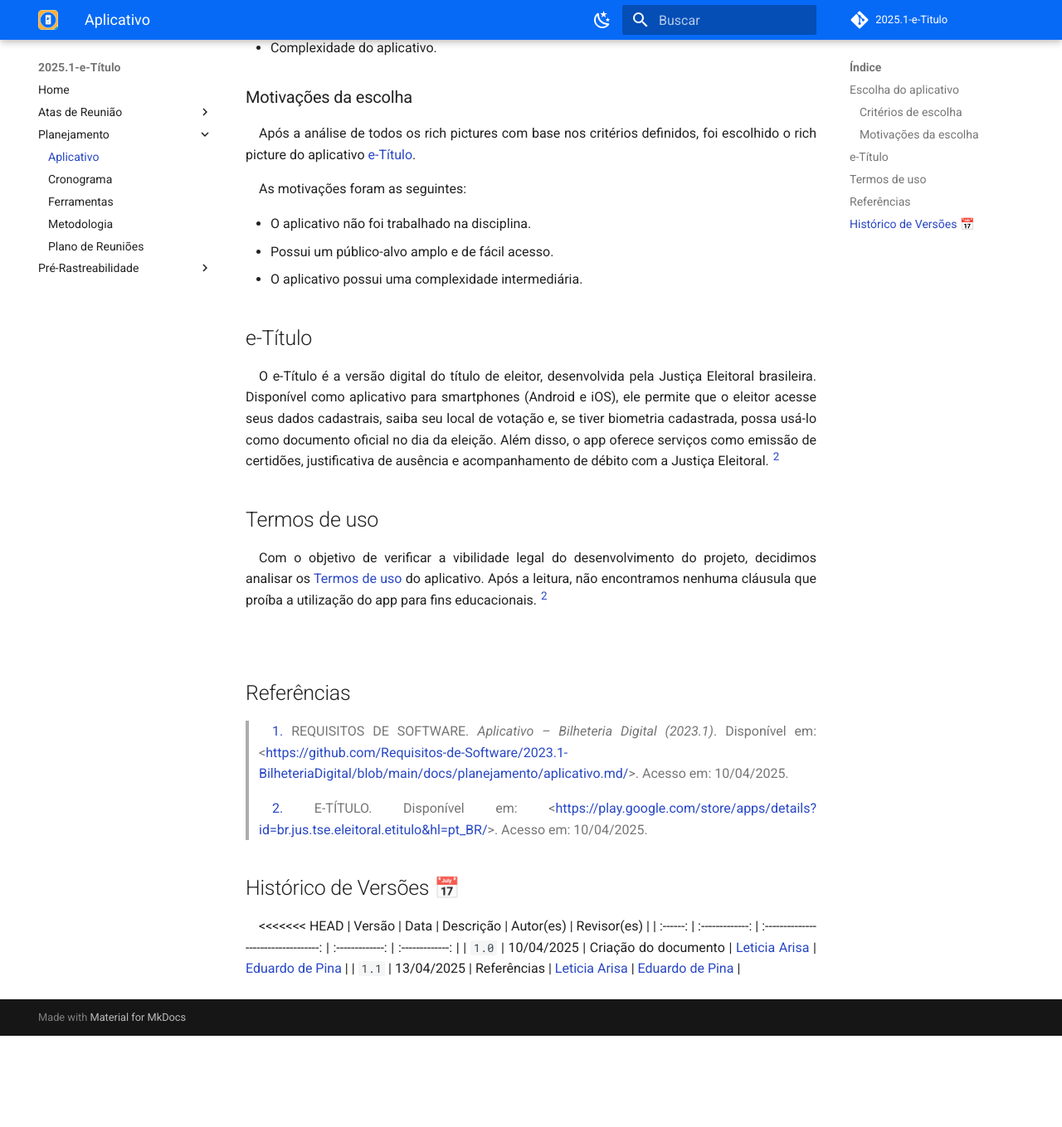
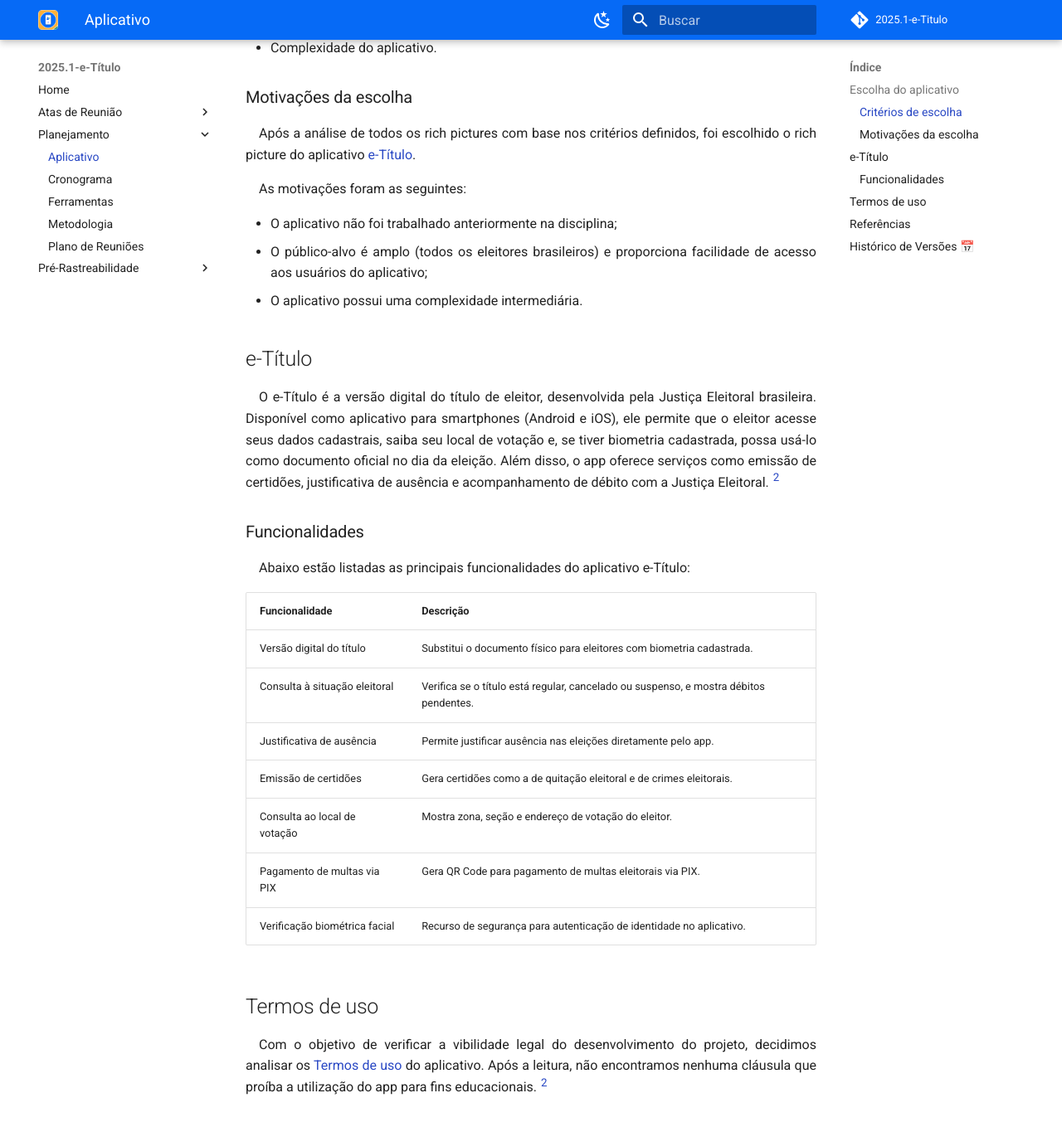
Before and after one commit to eduardodpms/REQ-FGTS, an MkDocs documentation site: the page built from docs/Planejamento/Aplicativo.md, in a window 1280 px wide and 1400 px high, scrolled down 897 px. Shown: the top 1359 px of the window at 83% size. Built offline with MkDocs 1.6.1 and Material for MkDocs 9.7.7, drawn with Linux system fonts in a browser that asks for light colours; comment, search, counter and statistics services are not loaded; before the commit the page ends 2146 px from its top, so only the background shows below that; some of the changed text lies outside the part shown.

Commit message:
feat: tabela de funcionalidades do app e-titulo

```diff
--- a/docs/Planejamento/Aplicativo.md
+++ b/docs/Planejamento/Aplicativo.md
@@ -18,8 +18,8 @@ Tabela 1: *Tabela dos rich pictures analisados*
 
 ### Critérios de escolha
 
-* O aplicativo não possui documentos de requisitos disponíveis, ou seja, ainda não foi trabalhado na disciplina.
-* Facilidade de contato com o público-alvo.
+* O aplicativo não possui documentos de requisitos disponíveis, ou seja, ainda não foi trabalhado na disciplina;
+* Facilidade de contato com o público-alvo;
 * Complexidade do aplicativo.
 
 ### Motivações da escolha
@@ -28,13 +28,27 @@ Após a análise de todos os rich pictures com base nos critérios definidos, fo
 
 As motivações foram as seguintes:
 
-* O aplicativo não foi trabalhado na disciplina.
-* Possui um público-alvo amplo e de fácil acesso.
+* O aplicativo não foi trabalhado anteriormente na disciplina;
+* O público-alvo é amplo (todos os eleitores brasileiros) e proporciona facilidade de acesso aos usuários do aplicativo;
 * O aplicativo possui uma complexidade intermediária.
 
 ## e-Título
 
 O e-Título é a versão digital do título de eleitor, desenvolvida pela Justiça Eleitoral brasileira. Disponível como aplicativo para smartphones (Android e iOS), ele permite que o eleitor acesse seus dados cadastrais, saiba seu local de votação e, se tiver biometria cadastrada, possa usá-lo como documento oficial no dia da eleição. Além disso, o app oferece serviços como emissão de certidões, justificativa de ausência e acompanhamento de débito com a Justiça Eleitoral. <a id="REF2" href="#ref2">^2^</a>
+
+### Funcionalidades
+
+Abaixo estão listadas as principais funcionalidades do aplicativo e-Título:
+
+| Funcionalidade | Descrição |
+|----------------------------------------|-----------------------------------------------------------------------------------------------|
+| Versão digital do título | Substitui o documento físico para eleitores com biometria cadastrada. |
+| Consulta à situação eleitoral | Verifica se o título está regular, cancelado ou suspenso, e mostra débitos pendentes. |
+| Justificativa de ausência | Permite justificar ausência nas eleições diretamente pelo app.|
+| Emissão de certidões  | Gera certidões como a de quitação eleitoral e de crimes eleitorais.|
+| Consulta ao local de votação | Mostra zona, seção e endereço de votação do eleitor.|
+| Pagamento de multas via PIX | Gera QR Code para pagamento de multas eleitorais via PIX.|
+| Verificação biométrica facial | Recurso de segurança para autenticação de identidade no aplicativo.|
 
 ## Termos de uso
 
@@ -52,8 +66,8 @@ Com o objetivo de verificar a vibilidade legal do desenvolvimento do projeto, de
 
 ## Histórico de Versões 📅
 
-<<<<<<< HEAD
 | Versão | Data | Descrição | Autor(es) |  Revisor(es)  |
 | :------: | :-------------: | :----------------------------------: | :-------------: | :-------------: |
 | `1.0` | 10/04/2025 | Criação do documento | [Leticia Arisa](https://github.com/Leticia-Arisa-K-Higa) | [Eduardo de Pina](https://github.com/eduardodpms) |
 | `1.1` | 13/04/2025 | Referências | [Leticia Arisa](https://github.com/Leticia-Arisa-K-Higa) | [Eduardo de Pina](https://github.com/eduardodpms) |
+| `1.2` | 13/04/2025 | Modificação do texto | [Danielle Soares](https://github.com/danielle-soaress) | [Eduardo de Pina](https://github.com/eduardodpms) |
```
